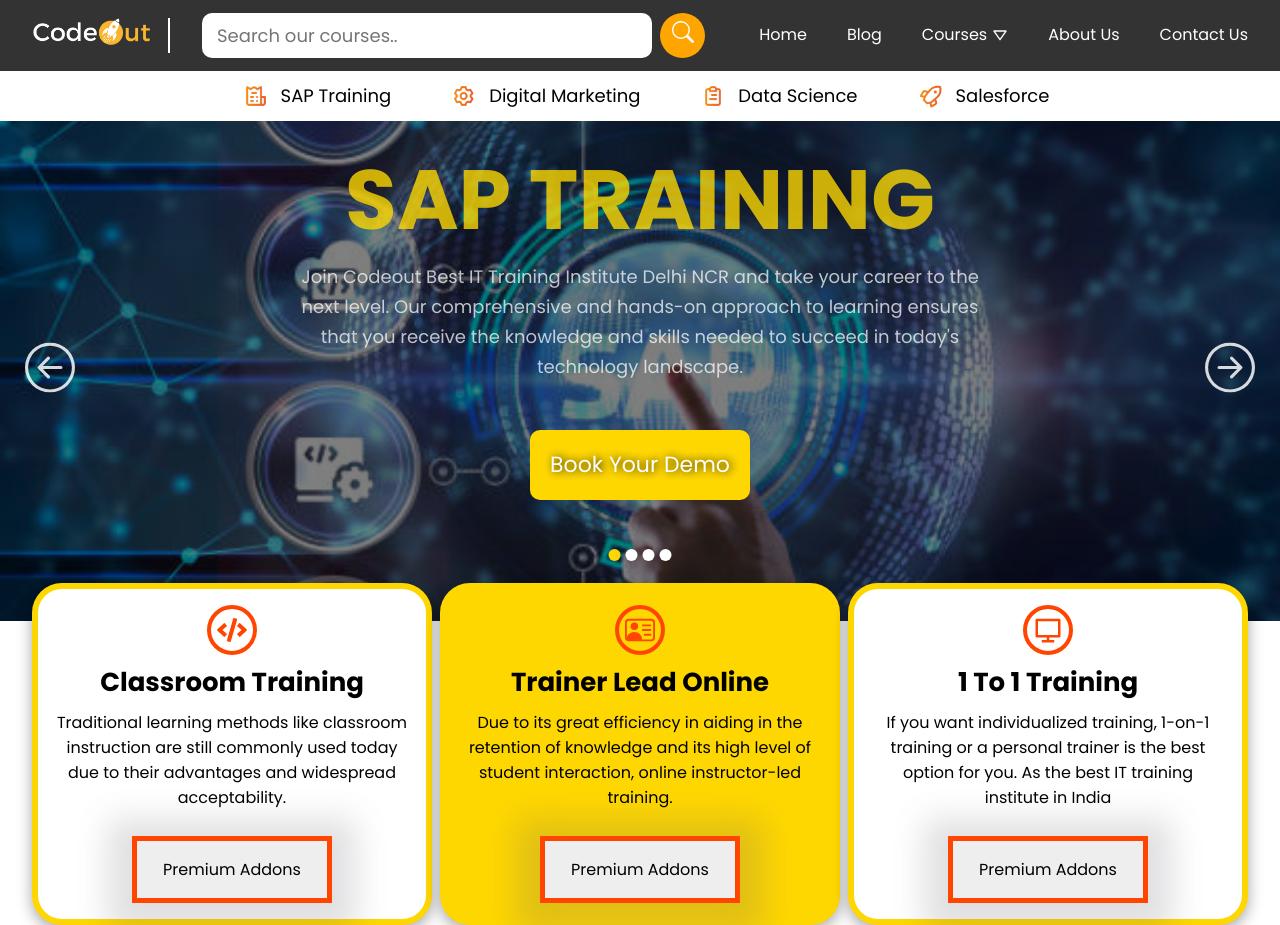
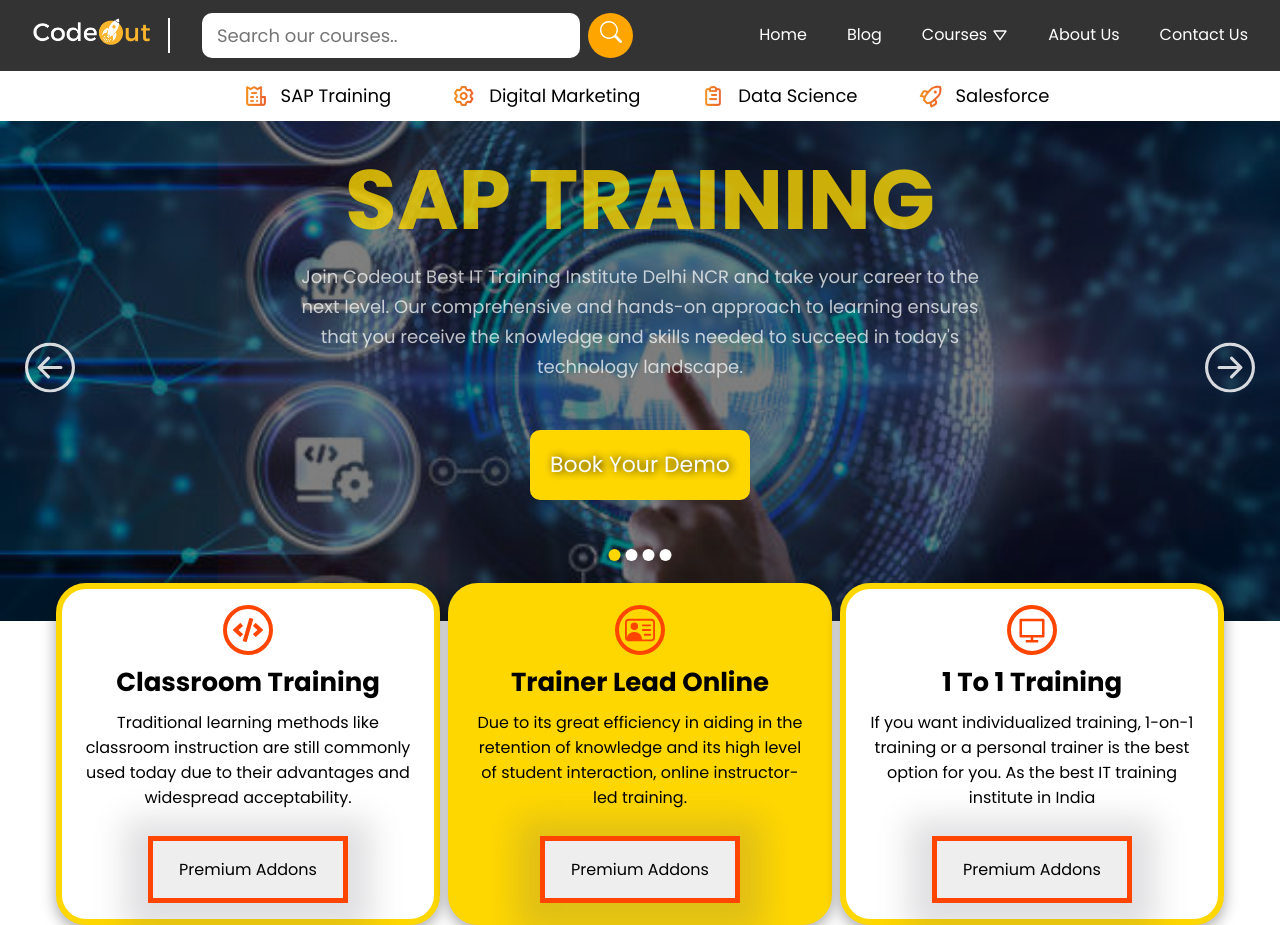
Before and after one commit to praveengoswami1996/codeout_landingpage, a React (Create React App) app: page / in a window 1280 px wide. Built offline with nearby package versions, Linux system fonts and the light colour scheme.

Commit message:
More Changes

```diff
--- a/src/components/Carousel/Carousel.css
+++ b/src/components/Carousel/Carousel.css
@@ -82,11 +82,12 @@
     flex-direction: row;
     justify-content: center;
     align-items: center;
+    flex-wrap: wrap;
     gap: 0.5rem;
 }
 
 .app__carousel-features_card {
-    width: 400px;
+    width: 30%;
     padding: 1rem;
     display: flex;
     flex-direction: column;
--- a/src/components/Courses/Courses.css
+++ b/src/components/Courses/Courses.css
@@ -3,6 +3,7 @@
     display: flex;
     justify-content: center;
     align-items: center;
+    flex-wrap: wrap;
     gap: 3rem;
 }
 
--- a/src/components/Navbar/Navbar.css
+++ b/src/components/Navbar/Navbar.css
@@ -12,7 +12,7 @@
     flex: 1;
     display: flex;
     flex-direction: row;
-    justify-content: center;
+    justify-content: flex-start;
     align-items: center;
 }
 
@@ -34,6 +34,7 @@
 }
 
 .app__navbar-searchbar {
+    flex: 1;
     margin-left: 1rem;
     display: flex;
     align-items: center;
@@ -41,8 +42,8 @@
 }
 
 .app__navbar-searchbar input{
+    flex: 1;
     height: 45px;
-    width: 450px;
     font-size: 18px;
     line-height: 22px;
     padding: 5px 15px;
@@ -64,6 +65,8 @@
 }
 
 .app__navbar-right {
+    flex: 1;
+    margin-left: 30px;
     flex: 1;
     display: flex;
     justify-content: flex-end;
```
